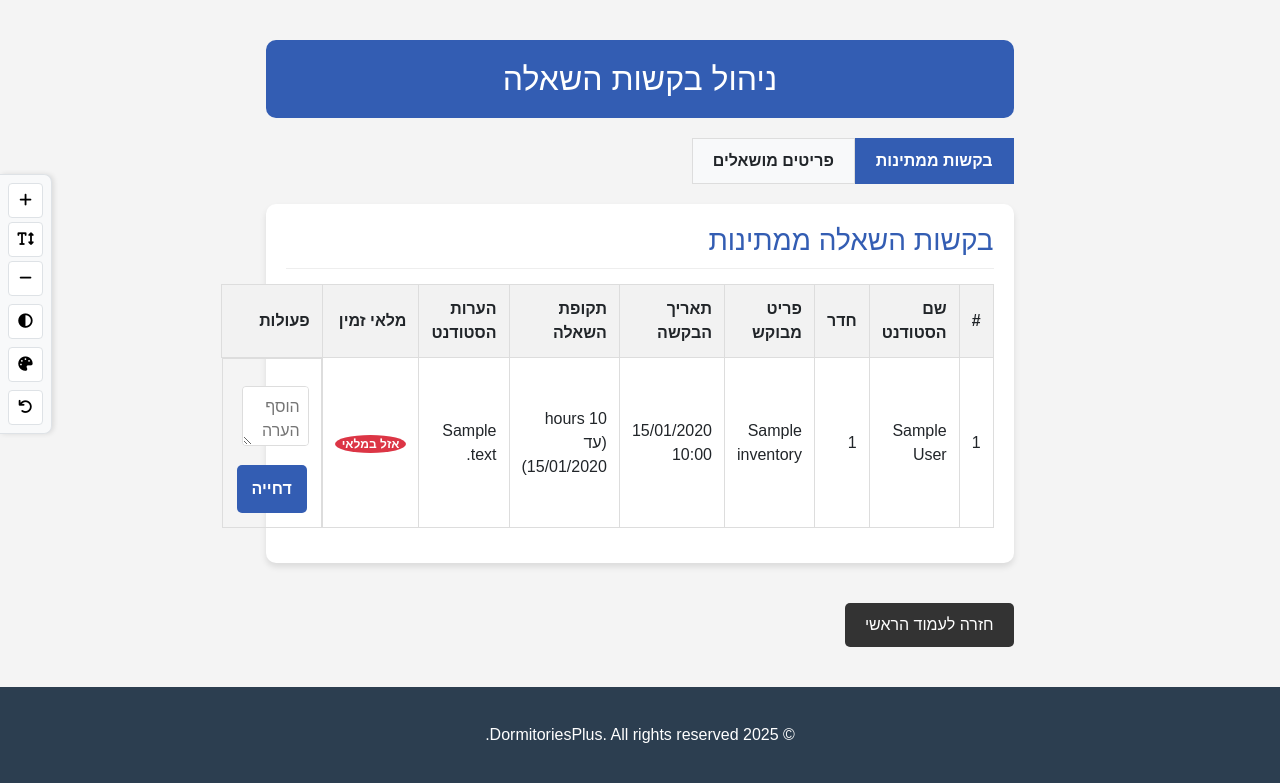
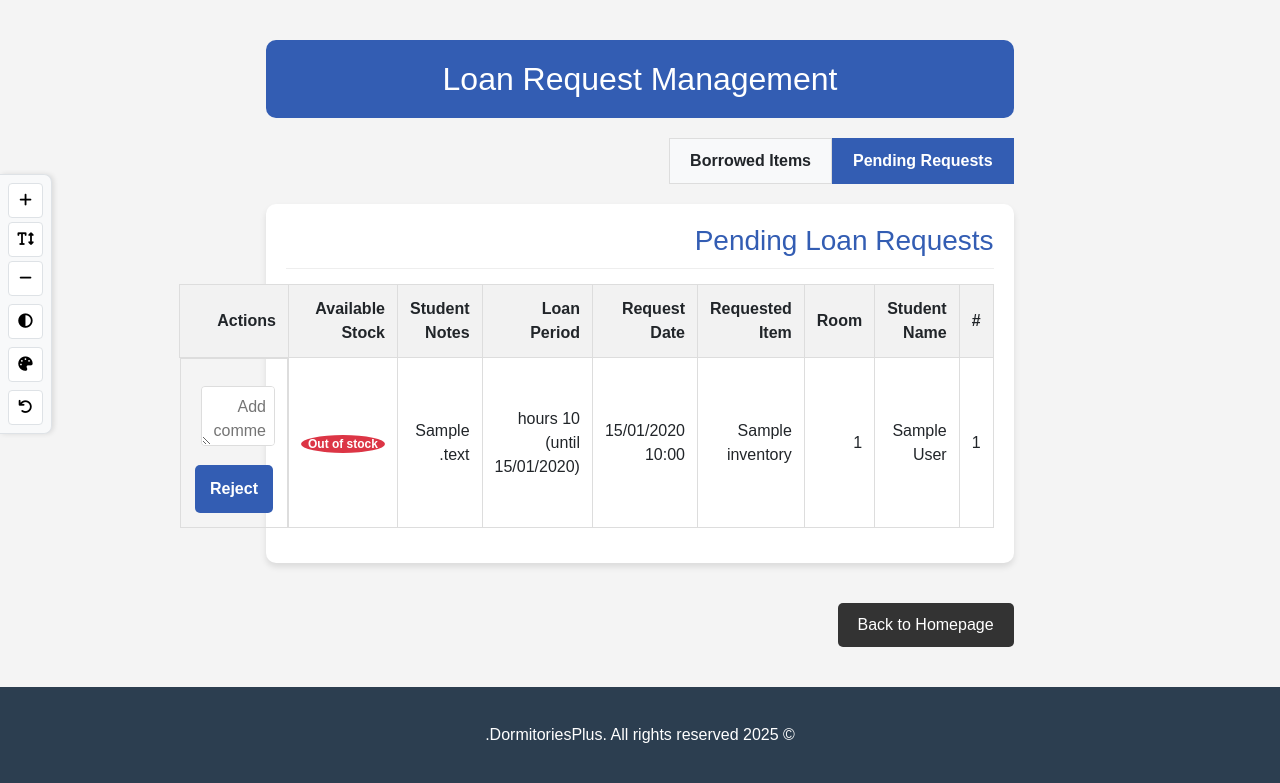
Before and after one commit to dorm-manage/dorm-manage-system, a Django app: template templates/BM_pages/BM_loan_requests.html in a window 1280 px wide. Shown: the part 96-879 px from the top of the page. Run offline with Django 5.2, Linux system fonts and the light colour scheme; the template is opened without the code that fills it: most values are stand-ins (such as "Sample title", 1, 10 or a date in 2020).

Commit message:
Translate bm_loan
Co-Authored-By: Bar Gamliel <117728728+BarGamliel97@users.noreply.github.com>

```diff
--- a/templates/BM_pages/BM_loan_requests.html
+++ b/templates/BM_pages/BM_loan_requests.html
@@ -1,8 +1,9 @@
 {% extends 'base.html' %}
 {% load inventory_tags %}
 {% load static %}
+{% load i18n %}
 
-{% block title %}ניהול בקשות השאלה - מנהל בניין{% endblock %}
+{% block title %}{% translate "Loan Request Management - Building Manager" %}{% endblock %}
 
 {% block extra_css %}
 <link rel="stylesheet" type="text/css" href="{% static 'css/main.css' %}">
@@ -15,7 +16,7 @@
 {% block content %}
 <div class="container">
   <div class="hero">
-    <h2>ניהול בקשות השאלה</h2>
+    <h2>{% translate "Loan Request Management" %}</h2>
   </div>
 
   {% if messages %}
@@ -27,26 +28,26 @@
   {% endif %}
 
   <div class="tab-navigation">
-    <div class="tab active" data-tab="pending-requests">בקשות ממתינות</div>
-    <div class="tab" data-tab="borrowed-items">פריטים מושאלים</div>
+    <div class="tab active" data-tab="pending-requests">{% translate "Pending Requests" %}</div>
+    <div class="tab" data-tab="borrowed-items">{% translate "Borrowed Items" %}</div>
   </div>
 
   <div id="pending-requests" class="tab-content active">
     <div class="section">
-      <h3>בקשות השאלה ממתינות</h3>
+      <h3>{% translate "Pending Loan Requests" %}</h3>
       {% if pending_requests %}
         <table>
           <thead>
             <tr>
               <th>#</th>
-              <th>שם הסטודנט</th>
-              <th>חדר</th>
-              <th>פריט מבוקש</th>
-              <th>תאריך הבקשה</th>
-              <th>תקופת השאלה</th>
-              <th>הערות הסטודנט</th>
-              <th>מלאי זמין</th>
-              <th>פעולות</th>
+              <th>{% translate "Student Name" %}</th>
+              <th>{% translate "Room" %}</th>
+              <th>{% translate "Requested Item" %}</th>
+              <th>{% translate "Request Date" %}</th>
+              <th>{% translate "Loan Period" %}</th>
+              <th>{% translate "Student Notes" %}</th>
+              <th>{% translate "Available Stock" %}</th>
+              <th>{% translate "Actions" %}</th>
             </tr>
           </thead>
           <tbody>
@@ -60,9 +61,9 @@
                 <td>
                   {% if request.return_date %}
                     {{ request.return_date|timeuntil:request.created_at.date }}
-                    (עד {{ request.return_date|date:"d/m/Y" }})
+                    ({% translate "until" %} {{ request.return_date|date:"d/m/Y" }})
                   {% else %}
-                    לא צוין
+                    {% translate "Not specified" %}
                   {% endif %}
                 </td>
                 <td>
@@ -75,11 +76,11 @@
                 <td>
                   {% with available_count=available_counts|get_item:request.item.inventory.id %}
                     {% if available_count > 3 %}
-                      <span class="badge badge-success">{{ available_count }} פריטים</span>
+                      <span class="badge badge-success">{{ available_count }} {% translate "items" %}</span>
                     {% elif available_count > 0 %}
-                      <span class="badge badge-warning">{{ available_count }} פריטים</span>
+                      <span class="badge badge-warning">{{ available_count }} {% translate "items" %}</span>
                     {% else %}
-                      <span class="badge badge-danger">אזל במלאי</span>
+                      <span class="badge badge-danger">{% translate "Out of stock" %}</span>
                     {% endif %}
                   {% endwith %}
                 </td>
@@ -88,14 +89,14 @@
                     {% csrf_token %}
                     <input type="hidden" name="request_id" value="{{ request.id }}">
                     <div class="comment-container">
-                      <textarea name="comment" class="comment-field" placeholder="הוסף הערה לסטודנט (לא חובה)"></textarea>
+                      <textarea name="comment" class="comment-field" placeholder="{% translate 'Add comment to student (optional)' %}"></textarea>
                     </div>
                     <div style="margin-top: 10px;">
                       {% with available_count=available_counts|get_item:request.item.inventory.id %}
                         {% if available_count > 0 %}
-                          <button type="submit" name="action" value="approve" class="button approve">אישור</button>
+                          <button type="submit" name="action" value="approve" class="button approve">{% translate "Approve" %}</button>
                         {% endif %}
-                        <button type="submit" name="action" value="reject" class="button deny">דחייה</button>
+                        <button type="submit" name="action" value="reject" class="button deny">{% translate "Reject" %}</button>
                       {% endwith %}
                     </div>
                   </form>
@@ -107,9 +108,9 @@
         {% if pending_requests.has_other_pages %}
           <div class="pagination">
             {% if pending_requests.has_previous %}
-              <a href="?pending_page={{ pending_requests.previous_page_number }}">&laquo; הקודם</a>
+              <a href="?pending_page={{ pending_requests.previous_page_number }}">&laquo; {% translate "Previous" %}</a>
             {% else %}
-              <span class="disabled">&laquo; הקודם</span>
+              <span class="disabled">&laquo; {% translate "Previous" %}</span>
             {% endif %}
             {% for i in pending_requests.paginator.page_range %}
               {% if pending_requests.number == i %}
@@ -119,15 +120,15 @@
               {% endif %}
             {% endfor %}
             {% if pending_requests.has_next %}
-              <a href="?pending_page={{ pending_requests.next_page_number }}">הבא &raquo;</a>
+              <a href="?pending_page={{ pending_requests.next_page_number }}">{% translate "Next" %} &raquo;</a>
             {% else %}
-              <span class="disabled">הבא &raquo;</span>
+              <span class="disabled">{% translate "Next" %} &raquo;</span>
             {% endif %}
           </div>
         {% endif %}
       {% else %}
         <div class="no-requests">
-          <p>אין בקשות השאלה ממתינות כרגע</p>
+          <p>{% translate "No pending loan requests at the moment" %}</p>
         </div>
       {% endif %}
     </div>
@@ -135,19 +136,19 @@
 
   <div id="borrowed-items" class="tab-content">
     <div class="section">
-      <h3>פריטים מושאלים</h3>
+      <h3>{% translate "Borrowed Items" %}</h3>
       {% if borrowed_items %}
         <table>
           <thead>
             <tr>
               <th>#</th>
-              <th>שם הסטודנט</th>
-              <th>חדר</th>
-              <th>פריט מושאל</th>
-              <th>תאריך אישור</th>
-              <th>תאריך החזרה</th>
-              <th>הערות</th>
-              <th>פעולות</th>
+              <th>{% translate "Student Name" %}</th>
+              <th>{% translate "Room" %}</th>
+              <th>{% translate "Borrowed Item" %}</th>
+              <th>{% translate "Approval Date" %}</th>
+              <th>{% translate "Return Date" %}</th>
+              <th>{% translate "Notes" %}</th>
+              <th>{% translate "Actions" %}</th>
             </tr>
           </thead>
           <tbody>
@@ -162,13 +163,13 @@
                   {% if request.return_date %}
                     {{ request.return_date|date:"d/m/Y" }}
                     {% if request.is_due_soon %}
-                      <br><span style="color: #856404;">(פחות מ-7 ימים)</span>
+                      <br><span style="color: #856404;">({% translate "less than 7 days" %})</span>
                     {% elif request.is_overdue %}
-                      <br><span style="color: #721c24;">(באיחור)</span>
+                      <br><span style="color: #721c24;">({% translate "overdue" %})</span>
                     {% endif %}
-                  {% else %}
-                    לא צוין
-                  {% endif %}
+                                      {% else %}
+                      {% translate "Not specified" %}
+                    {% endif %}
                 </td>
                 <td>
                   {% if request.note %}
@@ -182,11 +183,11 @@
                   {% csrf_token %}
                   <input type="hidden" name="request_id" value="{{ request.id }}">
                   <div style="margin-top: 10px; display: flex; flex-direction: column; gap: 5px; justify-content: center;">
-                    <button type="submit" name="action" value="return" class="button return">סמן כהוחזר</button>
-                    <button type="submit" name="action" value="damaged" class="btn btn-danger"
-                          onclick="return confirm('האם הפריט הוחזר פגום או לא הוחזר כלל? פעולה זו תסיר את הפריט מהמלאי לחלוטין.')">
-                      הסר מהמלאי
-                    </button>
+                    <button type="submit" name="action" value="return" class="button return">{% translate "Mark as Returned" %}</button>
+                                          <button type="submit" name="action" value="damaged" class="btn btn-danger"
+                            onclick="return confirm('{% translate "Was the item returned damaged or not returned at all? This action will remove the item from inventory permanently." %}')">
+                        {% translate "Remove from Inventory" %}
+                      </button>
                   </div>
                 </form>
                 </td>
@@ -197,9 +198,9 @@
         {% if borrowed_items.has_other_pages %}
             <div class="pagination">
               {% if borrowed_items.has_previous %}
-                <a href="?borrowed_page={{ borrowed_items.previous_page_number }}#borrowed-items">&laquo; הקודם</a>
+                <a href="?borrowed_page={{ borrowed_items.previous_page_number }}#borrowed-items">&laquo; {% translate "Previous" %}</a>
               {% else %}
-                <span class="disabled">&laquo; הקודם</span>
+                <span class="disabled">&laquo; {% translate "Previous" %}</span>
               {% endif %}
               {% for i in borrowed_items.paginator.page_range %}
                 {% if borrowed_items.number == i %}
@@ -209,21 +210,21 @@
                 {% endif %}
               {% endfor %}
               {% if borrowed_items.has_next %}
-                <a href="?borrowed_page={{ borrowed_items.next_page_number }}#borrowed-items">הבא &raquo;</a>
+                <a href="?borrowed_page={{ borrowed_items.next_page_number }}#borrowed-items">{% translate "Next" %} &raquo;</a>
               {% else %}
-                <span class="disabled">הבא &raquo;</span>
+                <span class="disabled">{% translate "Next" %} &raquo;</span>
               {% endif %}
             </div>
           {% endif %}
       {% else %}
         <div class="no-requests">
-          <p>אין פריטים מושאלים כרגע</p>
+          <p>{% translate "No borrowed items at the moment" %}</p>
         </div>
       {% endif %}
     </div>
   </div>
 
-  <a href="{% url 'BM_Homepage' %}" class="back-button">חזרה לעמוד הראשי</a>
+  <a href="{% url 'BM_Homepage' %}" class="back-button">{% translate "Back to Homepage" %}</a>
 </div>
 {% endblock %}
 
```
Also changed, not shown: locale/ar/LC_MESSAGES/django.po, locale/en/LC_MESSAGES/django.po, locale/he/LC_MESSAGES/django.po, locale/zh/LC_MESSAGES/django.po, 4 other files.
